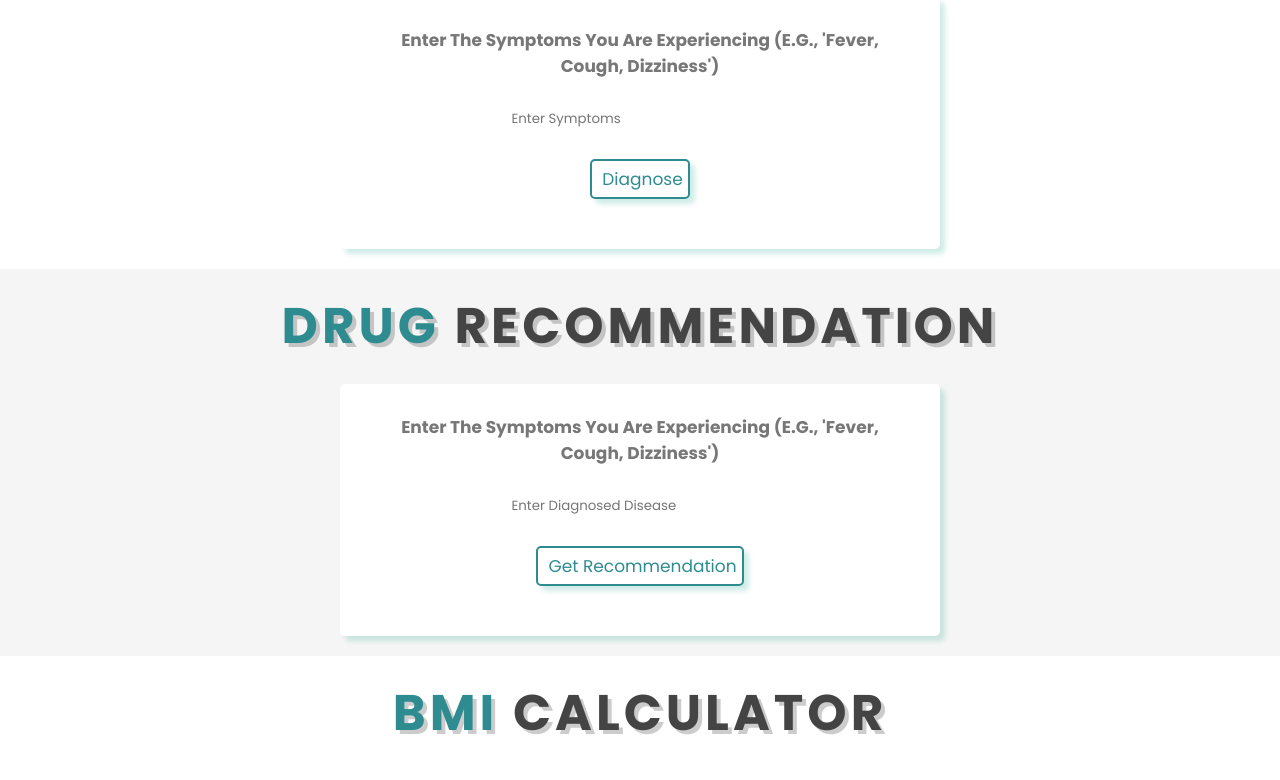
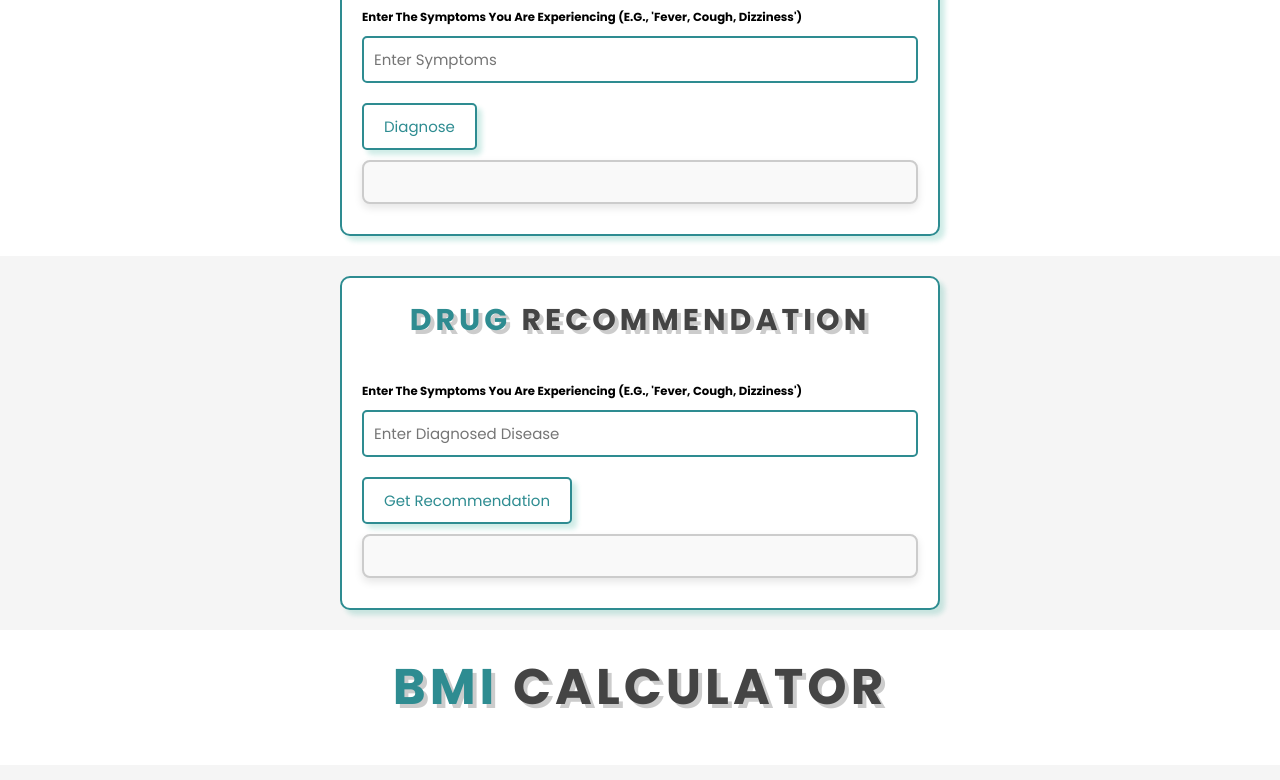
Before and after one commit to hilmazein/healthcare-web, a plain HTML site: page index.html in a window 1280 px wide. Shown: the part 546-1326 px from the top of the page. Drawn offline with Linux system fonts and the light colour scheme.

Commit message:
Update style.css
adding the css of disease and drug recomm

```diff
--- a/style.css
+++ b/style.css
@@ -260,45 +260,97 @@ section
     }
 }
 
-/*Disease Diagnosis*/
-.diagnosis-container {
-    background: #fff;
-    padding: 3rem;
-    border-radius: .5rem;
-    box-shadow: var(--box-shadow);
+/* Symptom Checker Styling */
+.symptom-checker {
+    padding: 5rem 9%;
+    background: #f5f5f5;
     text-align: center;
-    max-width: 60rem;
-    margin: 0 auto;
 }
 
-.diagnosis-form {
-    display: flex;
-    flex-direction: column;
-    align-items: center;
-    gap: 2rem;
+.checker-box {
+    max-width: 600px;
+    margin: 0 auto;
+    padding: 2rem;
+    border: var(--border);
+    box-shadow: var(--box-shadow);
+    border-radius: 1rem;
+    background: #fff;
 }
 
-.diagnosis-text {
-    font-size: 1.7rem;
-    color: var(--light-color);
-    margin-bottom: 1rem;
+.checker-box .diagnosis, .checker-box .recommendation {
+    margin: 2rem 0;
 }
 
-#symptoms {
-    width: 80%;
-    padding: 1.5rem;
-    font-size: 1.6rem;
-    border: var(--border);
-    border-radius: .5rem;
-    margin: 1rem 0;
+.checker-box h1 {
+    font-size: 3rem;
+    margin-bottom: 2rem;
+    color: var(--black);
 }
 
-.result {
-    margin-top: 2rem;
+.checker-box h2 {
     font-size: 2rem;
+    margin-bottom: 1rem;
+    color: var(--pink);
+}
+
+.result-box {
+    margin-top: 1rem;
+    font-size: 1.5rem;
     color: var(--black);
-    padding: 1.5rem;
-    border-radius: .5rem;
-    background: #f5f5f5;
+    text-align: left;
+}
+
+.checker-box input {
     width: 100%;
+    padding: 1rem;
+    margin: 1rem 0;
+    border: var(--border);
+    border-radius: 0.5rem;
+    font-size: 1.5rem;
 }
+
+.checker-box .btn {
+    padding: 1rem 2rem;
+    font-size: 1.5rem;
+}
+
+/* CSS untuk kotak hasil */
+.result-box {
+    border: 2px solid #ccc;
+    border-radius: 8px;
+    padding: 20px;
+    margin: 10px 0;
+    background-color: #f9f9f9;
+    box-shadow: 0 4px 8px rgba(0, 0, 0, 0.1);
+}
+
+/* CSS untuk tabel hasil diagnosis penyakit dan rekomendasi obat */
+.result-table {
+    width: 100%;
+    border-collapse: collapse;
+    margin-top: 10px;
+}
+
+.result-table th, .result-table td {
+    border: 1px solid #ddd;
+    padding: 10px;
+    text-align: left;
+    font-size: 16px;
+}
+
+.result-table th {
+    background-color: #f2f2f2;
+    font-weight: bold;
+}
+
+.result-table td {
+    background-color: #fafafa;
+}
+
+.result-table tr:nth-child(even) {
+    background-color: #f9f9f9;
+}
+
+.result-table tr:hover {
+    background-color: #f1f1f1;
+}
```
